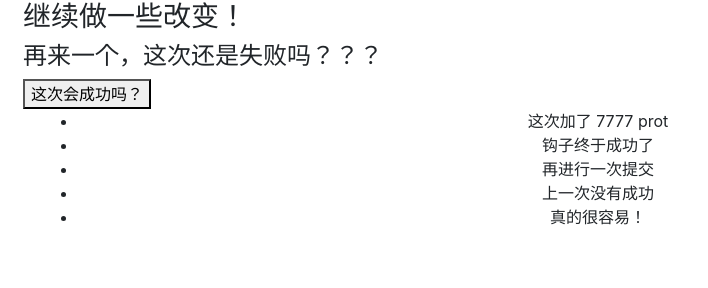
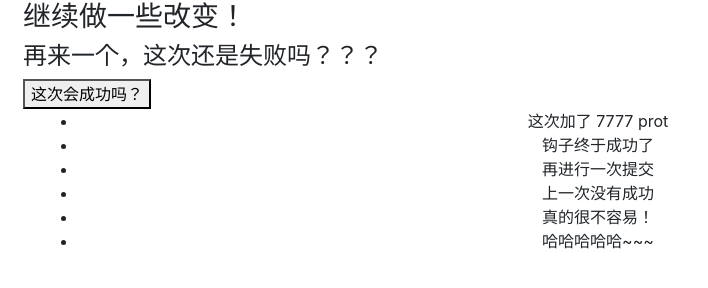
Before and after one commit to rockts/leke-bootstrap-4, a website: page index.html in a window 1280 px wide. Shown: the part 110-398 px from the top of the page, without its empty margins (0-708 px from the left). Drawn offline with nearby package versions, Linux system fonts and the light colour scheme.

Commit message:
有点开心~

```diff
--- a/index.html
+++ b/index.html
@@ -40,7 +40,8 @@
           <li>钩子终于成功了</li>
           <li>再进行一次提交</li>
           <li>上一次没有成功</li>
-          <li>真的很容易！</li>
+          <li>真的很不容易！</li>
+          <li>哈哈哈哈哈~~~</li>
         </ul>
       </div>
     </div>
```
